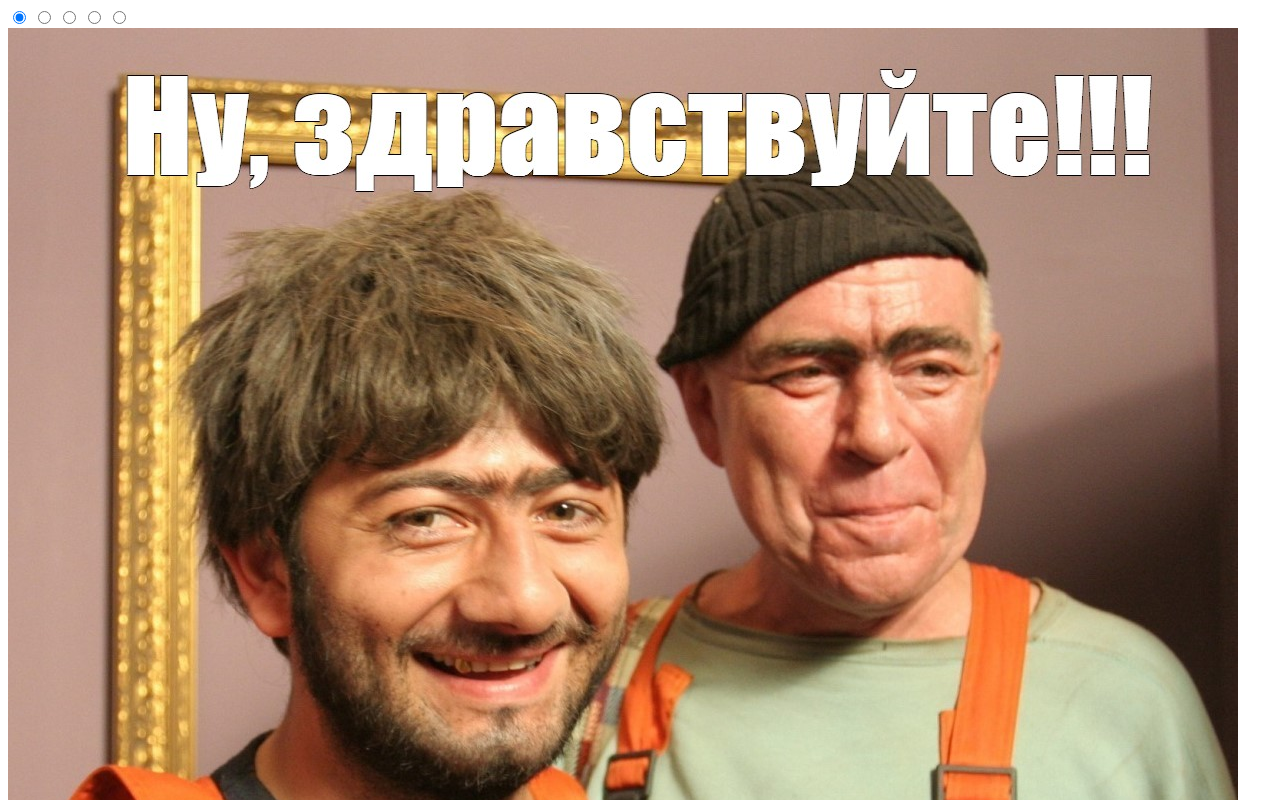
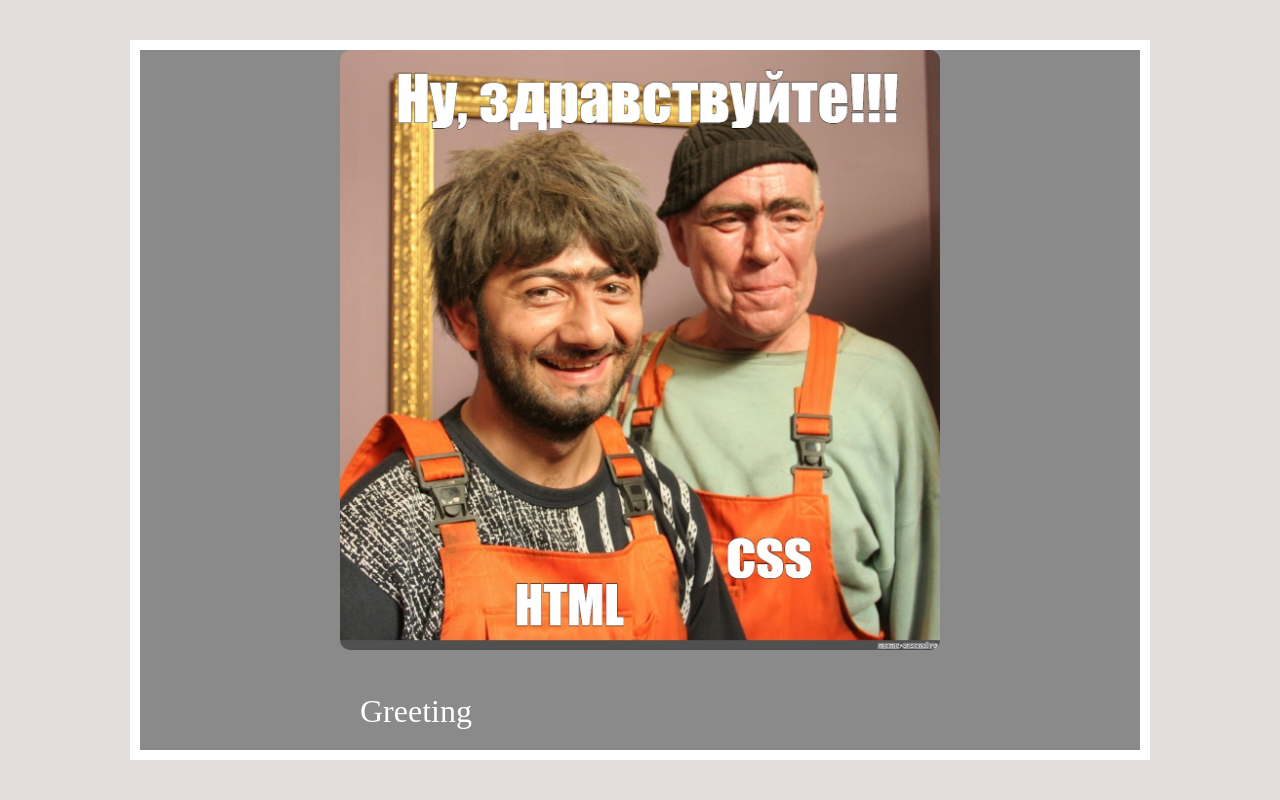
Before and after one commit to AlexK547/cssMemeSlider, a plain HTML site: page cssMemeSlider/index.html in a window 1280 px wide. Shown: the top 800 px of the page. Drawn offline with Linux system fonts and the light colour scheme.

Commit message:
feat: add styles for mems (Sun, Sep 15, 2024 08:44:37 AM)

```diff
--- a/cssMemeSlider/index.html
+++ b/cssMemeSlider/index.html
@@ -4,16 +4,17 @@
     <meta charset="UTF-8">
     <meta name="viewport" content="width=device-width, initial-scale=1.0">
     <title>cssMemeSlider</title>
+    <link rel="stylesheet" href="styles.css">
   </head>
   <body>
     <main>
       <section class="slider">
         <div class="slider__items">
-          <input type="radio" id="card1" checked />
-          <input type="radio" id="card2" />
-          <input type="radio" id="card3" />
-          <input type="radio" id="card4" />
-          <input type="radio" id="card5" />
+          <input type="radio" id="slider__card1" checked />
+          <input type="radio" id="slider__card2" />
+          <input type="radio" id="slider__card3" />
+          <input type="radio" id="slider__card4" />
+          <input type="radio" id="slider__card5" />
 
           <div class="slider__card">
             <img src="./assets/img/image1.JPG" alt="image" />
--- /dev/null
+++ b/cssMemeSlider/styles.css
@@ -0,0 +1,52 @@
+* {
+    margin: 0;
+    padding: 0;
+}
+
+body {
+    background-color: rgb(227, 221, 221);
+}
+
+main {
+    width: 100vw;
+    height: 100vh;
+    display: flex;
+    align-items: center;
+    justify-content: center;
+}
+.slider {
+    width: 1000px;
+    height: 700px;
+    overflow: scroll;
+    border: 10px solid #fff;
+}
+input {
+    position: absolute;
+    visibility: hidden;
+}
+.slider__items {
+    width: 500%;
+    height: 100%;
+    display: flex;
+    background-color: rgb(138, 138, 138);
+}
+.slider__card {
+    position: relative;
+    width: 20%;
+    transition: all 1s ease;
+    display: flex;
+    flex-direction: column;
+    align-items: center;
+}
+.slider__card img {
+    width: 600px;
+    height: 600px;
+    border-radius: 10px;
+}
+.slider__card p {
+    position: absolute;
+    left: 220px;
+    bottom: 20px;
+    color: #fff;
+    font-size: 32px;
+}
```
